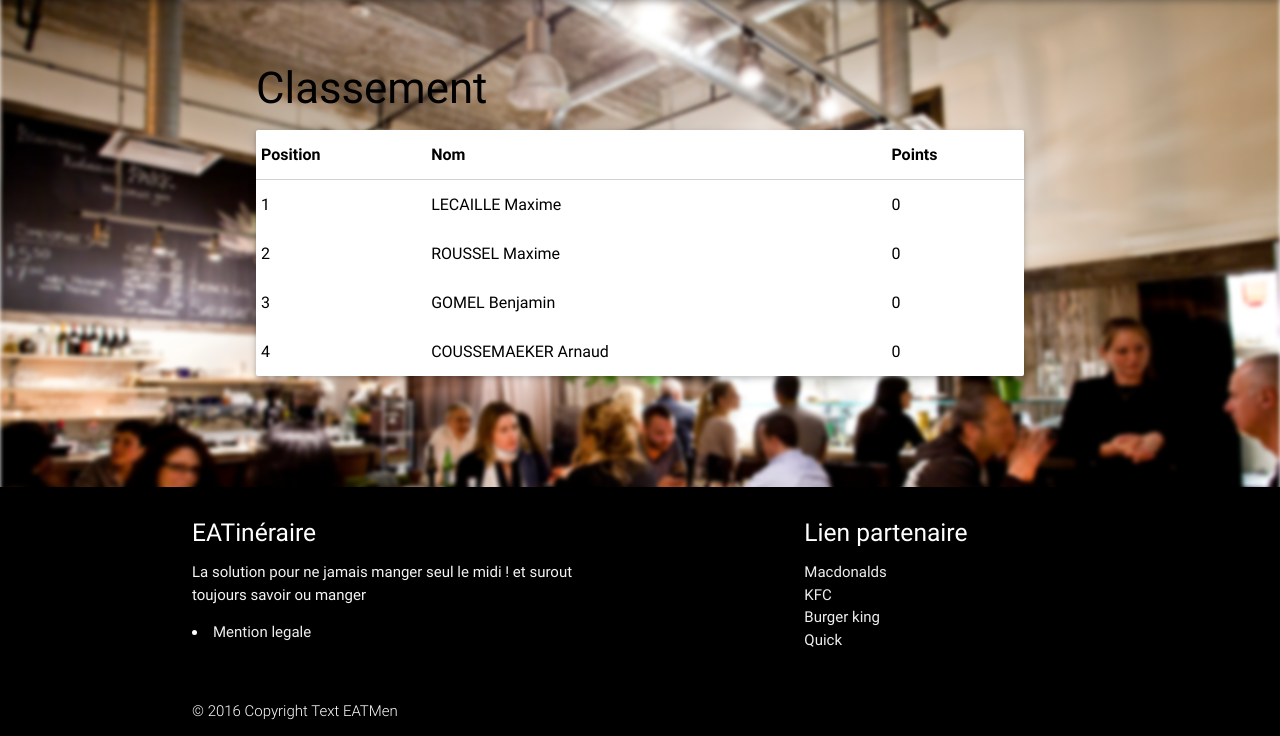
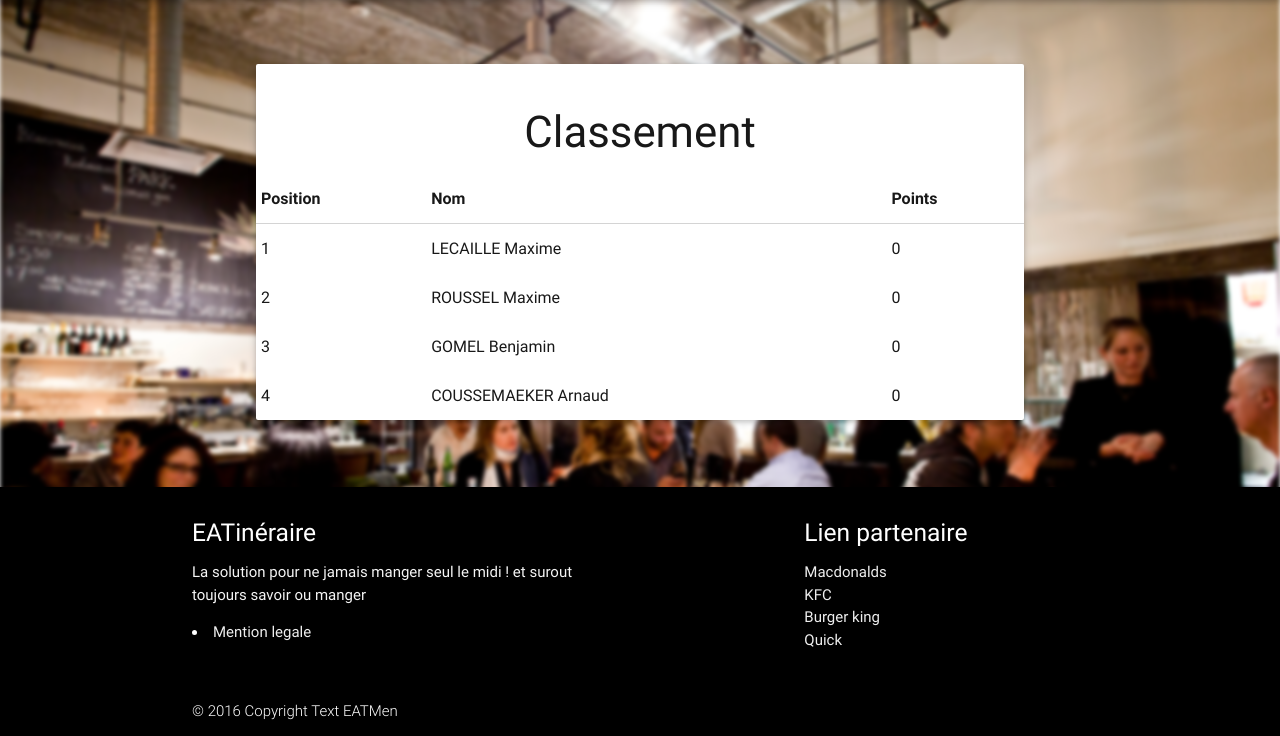
Before and after one commit to Maxiii62/EPSIWORKSHOP, a PHP site: page /front/html/ranking.php in a window 1280 px wide. Shown: the part 64-800 px from the top of the page. Run offline with PHP 8.4, Linux system fonts and the light colour scheme; data comes from the database, SQL or seed files in the repository; some libraries are stand-ins or nearby versions.

Commit message:
égalisation historique et  classement

```diff
--- a/front/html/ranking.php
+++ b/front/html/ranking.php
@@ -1,13 +1,14 @@
 <body>
     <?php
-
-$title = "Prendre Rendez vous";
+    $title = "Classement";
     include '../../fragments/header.php';
     ?>
     <main>
-<div id="login-page">
-    <h3>Classement</h3>
-<table id="tab_classement" class="trietable dataTable card responsive-table ">
+        <div id="login-page" class="card">
+            <div class="transparence">
+                </br>
+                <h3 class="center">Classement</h3>
+            <table id="tab_classement" class="">
                 <thead>
                     <tr>
                         <th>Position</th>
@@ -21,6 +22,7 @@ include '../../fragments/header.php';
                 </tbody>
             </table>
         </div>
+        </div>
     </main>
     <?php
     include '../../fragments/footer.php';
```
Also changed, not shown: front/html/Historical.php (+5 -5 lines). Lines whose indentation alone changed are shown as unchanged.
